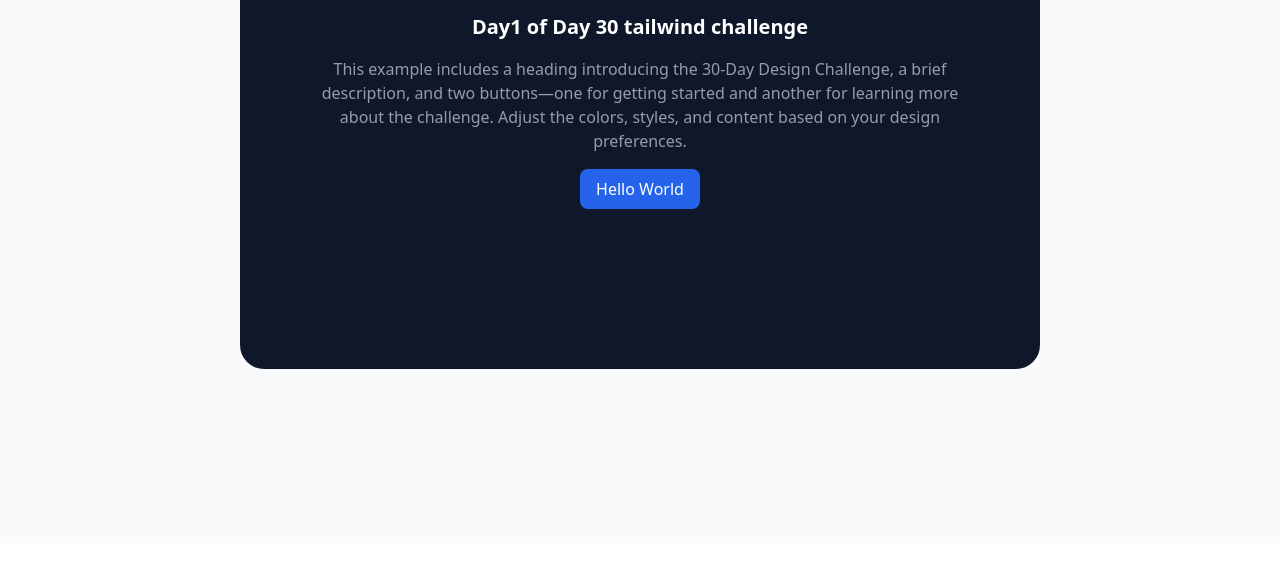
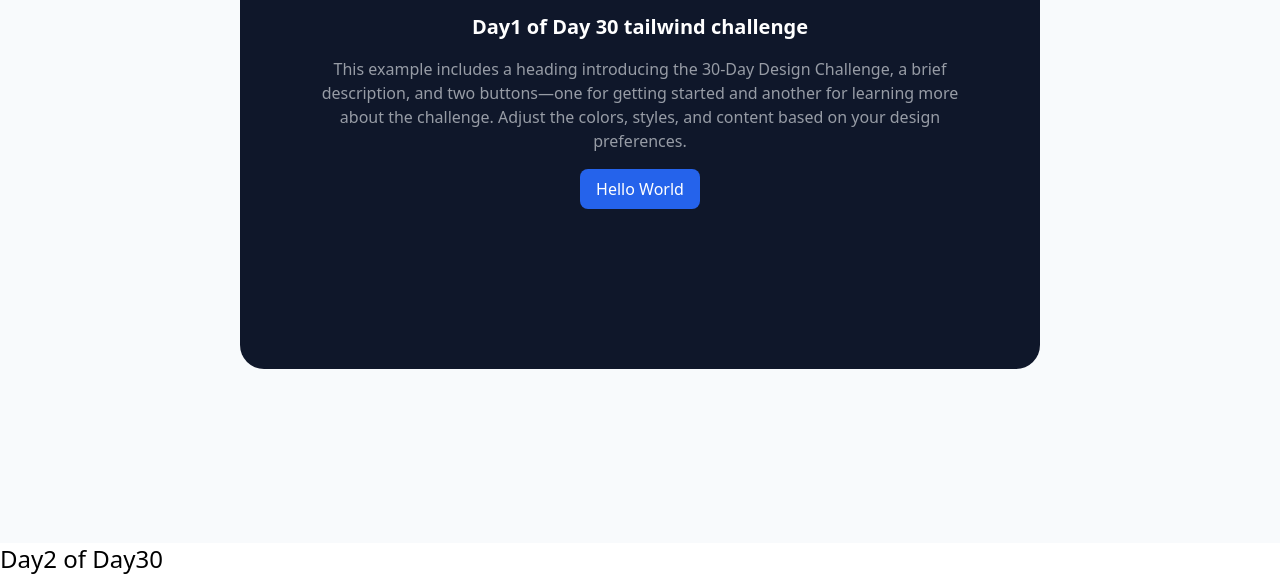
Before and after one commit to saikrishnacelupuri/30day-tailwindcss, a website: page public/index.html in a window 1280 px wide. Shown: the part 357-932 px from the top of the page. Before the commit the page ends 900 px from the top, so only its background shows below. Drawn offline with Linux system fonts and the light colour scheme.

Commit message:
second day change

```diff
--- a/public/index.html
+++ b/public/index.html
@@ -24,7 +24,9 @@
         </div>
     </section>
 
-
+<section>
+    <h1 class="text-2xl">Day2 of Day30</h1>
+</section>
 
 
 
```
Also changed, not shown: public/style.css.
